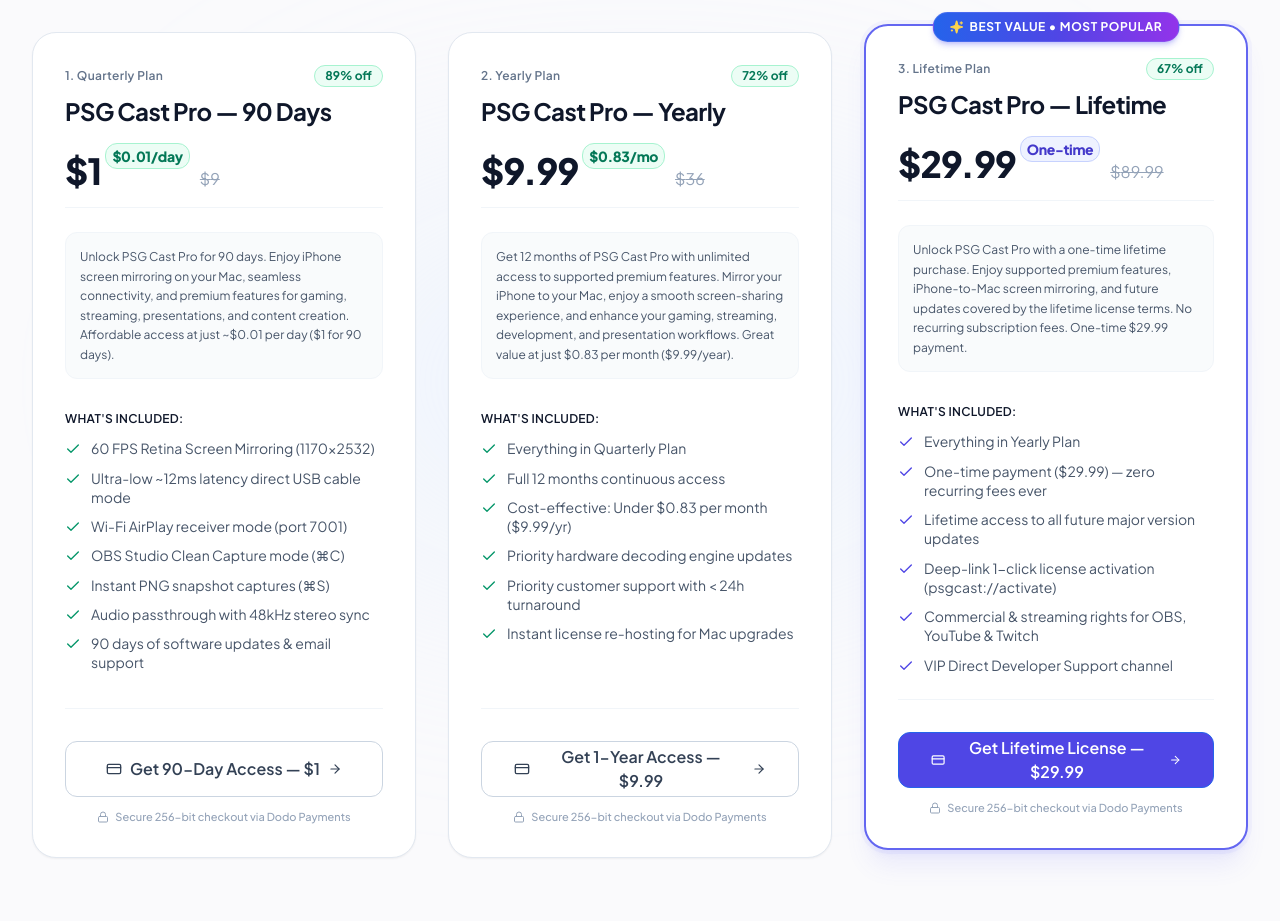
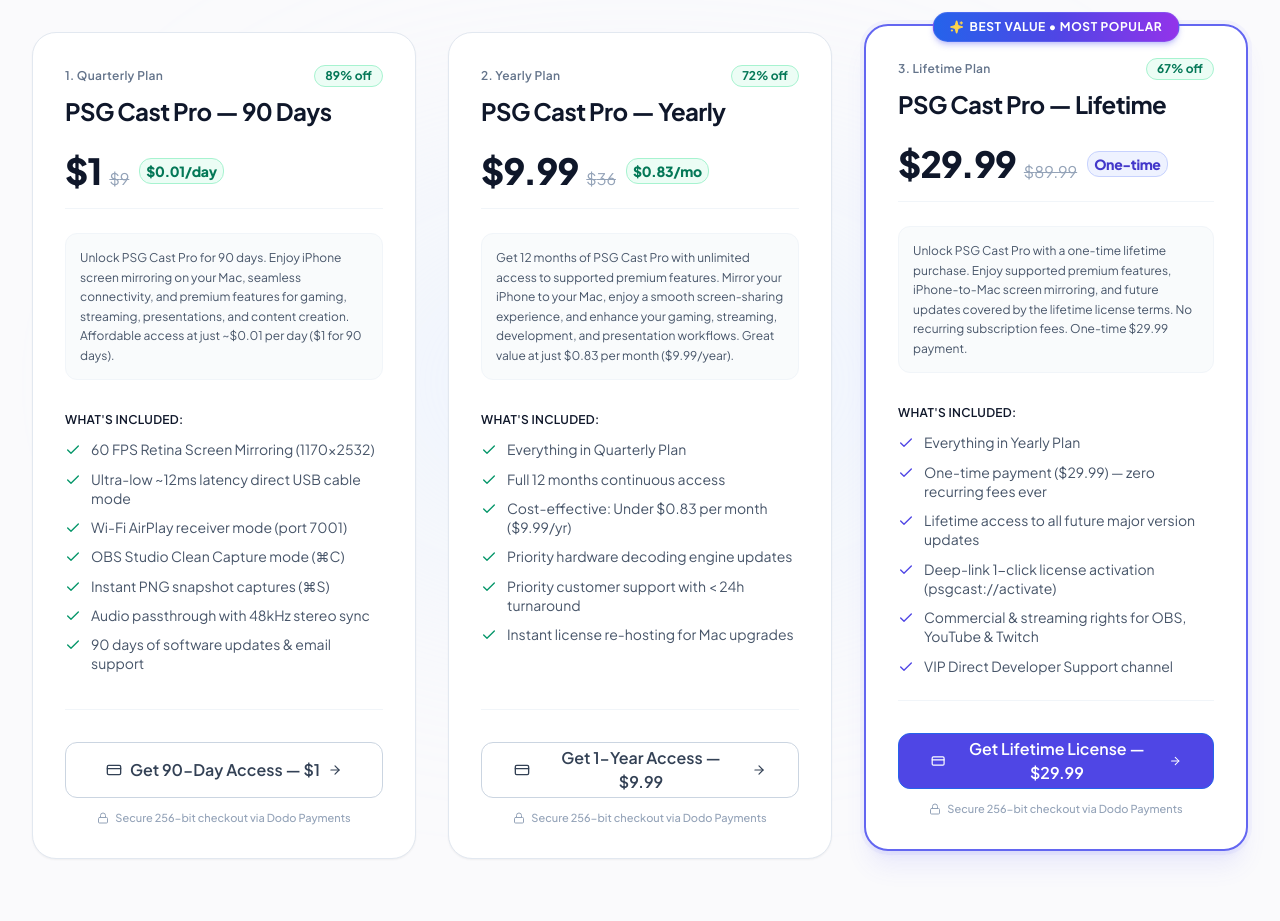
Before and after one commit to alokrathaur/PSGCastWebApp, a React (Vite) app: page / in a window 1280 px wide. Shown: the part 7940-8861 px from the top of the page. Built offline with nearby package versions, Linux system fonts and the light colour scheme; no server answers.

Commit message:
style(pricing): position elevated rate badge directly after strikethrough price

```diff
--- a/src/components/home/PricingSection.tsx
+++ b/src/components/home/PricingSection.tsx
@@ -130,16 +130,18 @@
                     </h3>
                   </div>
 
-                  {/* Pricing Block: Price with superscript power-style rate */}
+                  {/* Pricing Block: Price, Strikethrough, and Elevated Superscript Rate */}
                   <div className="pb-4 border-b border-slate-100">
-                    <div className="flex items-baseline flex-wrap gap-2.5">
-                      <div className="inline-flex items-start">
+                    <div className="flex items-baseline flex-wrap gap-2">
                       <span className="text-3xl sm:text-4xl font-extrabold tracking-tight text-slate-900">
                         {pricing.symbol}{pricing.price}
                       </span>
-                        {/* Power of square / superscript styling right after price */}
+                      <span className="text-sm sm:text-base text-slate-400 line-through">
+                        {pricing.symbol}{pricing.originalPrice}
+                      </span>
+                      {/* Elevated superscript rate just after 270 / strikethrough text */}
                       <sup
-                          className={`ml-1 -top-2 relative text-xs sm:text-sm font-black tracking-tight px-1.5 py-0.5 rounded-md border shadow-2xs ${
+                        className={`ml-0.5 -top-2 relative text-xs sm:text-sm font-black tracking-tight px-1.5 py-0.5 rounded-md border shadow-2xs ${
                           isLifetime
                             ? "bg-indigo-50 text-indigo-700 border-indigo-200"
                             : "bg-emerald-50 text-emerald-700 border-emerald-200"
@@ -147,10 +149,6 @@
                       >
                         {pricing.subtext}
                       </sup>
-                      </div>
-                      <span className="text-sm sm:text-base text-slate-400 line-through self-center sm:self-baseline">
-                        {pricing.symbol}{pricing.originalPrice}
-                      </span>
                     </div>
                   </div>
 
```
Lines whose indentation alone changed are shown as unchanged.
